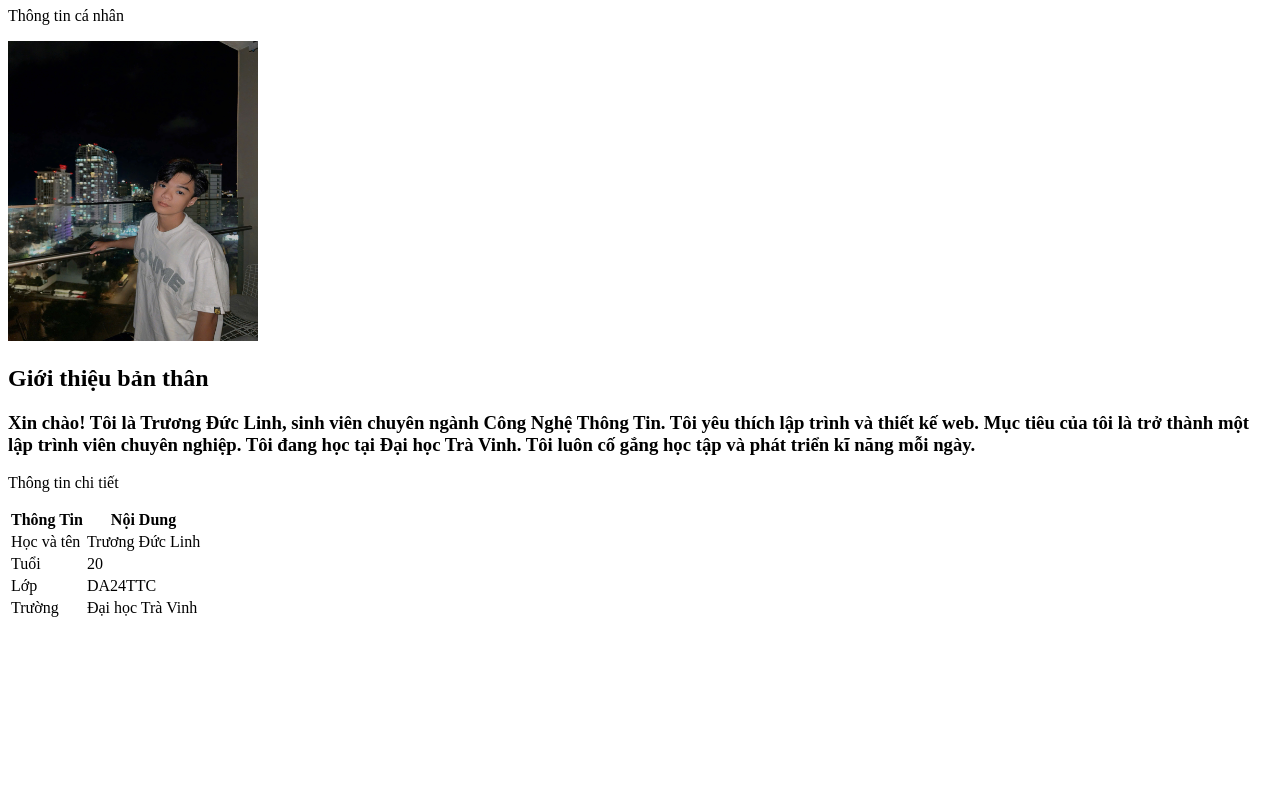
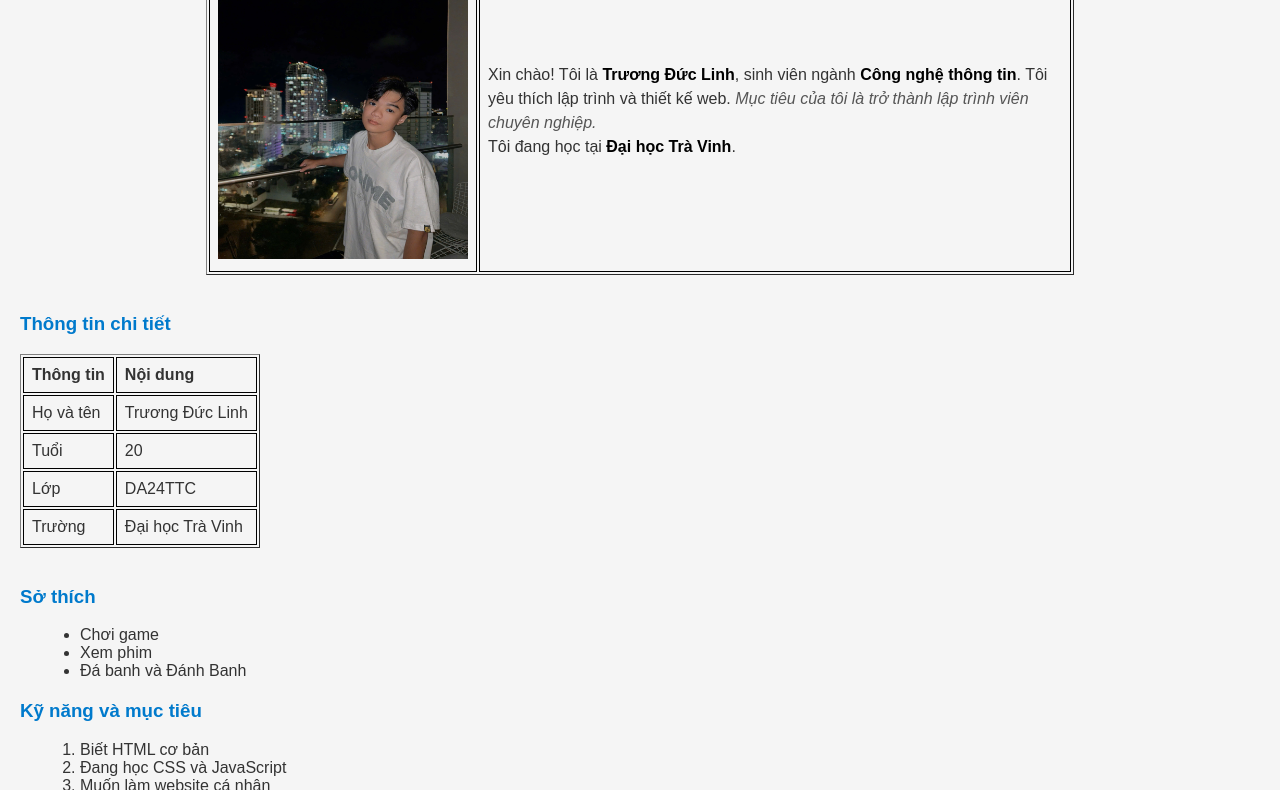
Before and after one commit to truongduclinh/DucLinh-project-da24ttc-to-1, a plain HTML site: page html/page1.html in a window 1280 px wide. Shown: the part 73-863 px from the top of the page. Before the commit the page ends 800 px from the top, so only its background shows below. Drawn offline with Linux system fonts and the light colour scheme.

Commit message:
update code html css

```diff
--- /dev/null
+++ b/css/style1.css
@@ -0,0 +1,58 @@
+
+body {
+    font-family: Arial, sans-serif;
+    background-color: #f5f5f5;
+    color: #333;
+    margin: 20px;
+}
+
+h3 {
+    color: #007acc;
+    margin-top: 20px;
+}
+
+p {
+    font-size: 16px;
+    line-height: 1.5;
+}
+
+b {
+    color: #000;
+}
+
+i {
+    color: #555;
+}
+
+table:first-of-type {
+    width: 70%;
+    margin: 0 auto;
+}
+
+th, td {
+    border: 1px solid #000;
+    padding: 8px;
+    text-align: left;
+}
+
+ul, ol {
+    margin-left: 20px;
+}
+
+a {
+    color: blue;
+    text-decoration: none;
+}
+
+a:hover {
+    color: red;
+    text-decoration: underline;
+}
+.menu a {
+    color: #007acc;
+    text-decoration: underline;
+    font-weight: bold;
+}
+body {
+    background-color: #f5f5f5;
+}
--- a/html/page1.html
+++ b/html/page1.html
@@ -1,46 +1,78 @@
 <!DOCTYPE html>
-<html lang ="vi">
+<html lang="vi">
 <head>
-  <title> Trương Đức Linh </title>
-  <meta charset ="utf-8">
+    <meta charset="UTF-8">
+    <title>Thông tin cá nhân</title>
+	<link rel="stylesheet" href="../css/style1.css">
 </head>
 <body>
-	<h1>Trương Đức Linh</h1>
-  	<p>Thông tin cá nhân</p>
-   <img src="../assets/images/avatar.jpg" width="250px" height="300px">
-
+    <!-- Phần giới thiệu -->
+    <table border="1" width="100%">
+        <tr>
+            <td width="100">
+                <img src="../assets/images/avatar.jpg" alt="avatar"width="250" height="300">
             </td>
             <td>
-          <h2>Giới thiệu bản thân </h2>
-          <h3>Xin chào! Tôi là Trương Đức Linh, sinh viên chuyên ngành Công Nghệ Thông Tin. Tôi yêu thích lập trình và thiết kế web. Mục tiêu của tôi là trở thành một lập trình viên chuyên nghiệp. Tôi đang học tại Đại học Trà Vinh. Tôi luôn cố gắng học tập và phát triển kĩ năng mỗi ngày.</h3>
+                <p>
+                    Xin chào! Tôi là <b>Trương Đức Linh</b>, sinh viên ngành <b>Công nghệ thông tin</b>.
+                    Tôi yêu thích lập trình và thiết kế web.
+                    <i>Mục tiêu của tôi là trở thành lập trình viên chuyên nghiệp.</i><br>
+                    Tôi đang học tại <b>Đại học Trà Vinh</b>.
+                </p>
             </td>
         </tr>
     </table>
 
-      <table>
-        <p>Thông tin chi tiết </p>
+    <br>
+
+    <!-- Thông tin chi tiết -->
+    <h3>Thông tin chi tiết</h3>
+    <table border="1">
         <tr>
-           <th>Thông Tin </th>
-           <th>Nội Dung </th>
+            <th>Thông tin</th>
+            <th>Nội dung</th>
         </tr>
         <tr>
-           <td>Học và tên </td>
+            <td>Họ và tên</td>
             <td>Trương Đức Linh</td>
         </tr>
         <tr>
-           <td>Tuổi </td>
+            <td>Tuổi</td>
             <td>20</td>
+        </tr>
         <tr>
-           <td>Lớp </td>
+            <td>Lớp</td>
             <td>DA24TTC</td>
         </tr>
         <tr>
-           <td>Trường </td>
+            <td>Trường</td>
             <td>Đại học Trà Vinh</td>
-
         </tr>
-
     </table>
 
+    <br>
+
+    <!-- Sở thích -->
+    <h3>Sở thích</h3>
+    <ul>
+        <li>Chơi game</li>
+        <li>Xem phim</li>
+        <li>Đá banh và Đánh Banh</li>
+    </ul>
+
+    <!-- Kỹ năng -->
+    <h3>Kỹ năng và mục tiêu</h3>
+    <ol>
+        <li>Biết HTML cơ bản</li>
+        <li>Đang học CSS và JavaScript</li>
+        <li>Muốn làm website cá nhân</li>
+    </ol>
+
+    <!-- Liên hệ -->
+    <h3>Liên hệ</h3>
+    <p>
+        Facebook: <a href=""></a><br>
+        Email: <a href=""</a>
+    </p>
 </body>
 </html>
```
Also changed, not shown: index.html (added, +22 -0 lines), index.html.html (deleted, +0 -16 lines), css/style1.css.txt (deleted). Lines whose indentation alone changed are shown as unchanged.
